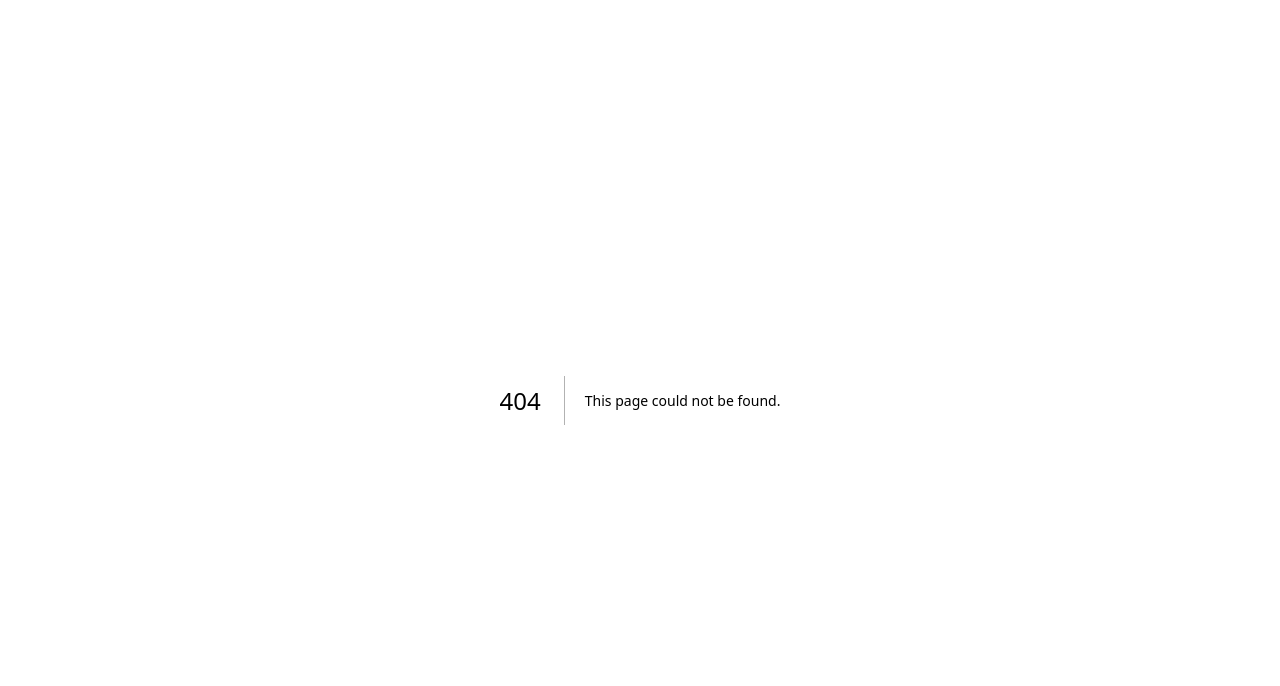
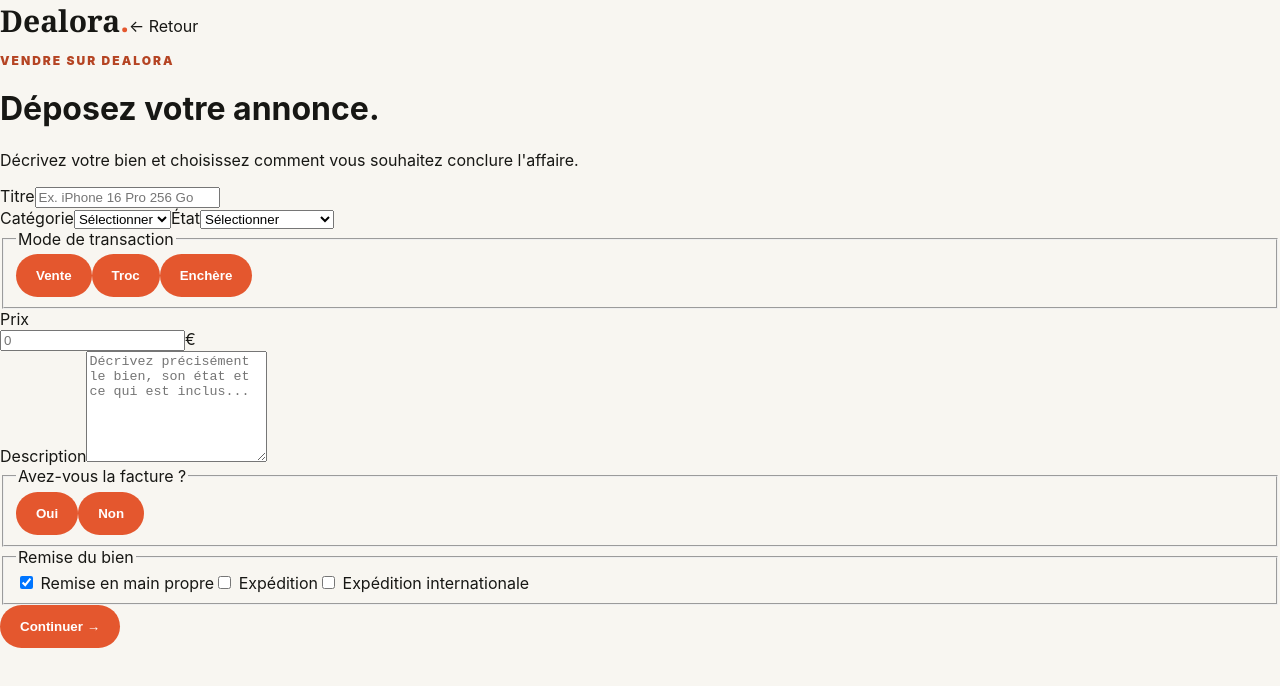
Before and after one commit to fabricedinalle-cell/Dealora-, a Next.js app: page /vendre in a window 1280 px wide. Before the commit this address had no page. Shown: the top 686 px of the page. Built offline with nearby package versions, Linux system fonts and the light colour scheme.

Commit message:
Add listing creation flow

```diff
--- /dev/null
+++ b/app/vendre/page.js
@@ -0,0 +1,22 @@
+'use client'
+import { useState } from 'react'
+import { categories, validateListing } from '../../lib/marketplace'
+
+const initial = { title:'', category:'', mode:'buy', price:'', description:'', condition:'', hasInvoice:null, delivery:['pickup'], international:false }
+
+export default function SellPage(){
+ const [form,setForm]=useState(initial); const [errors,setErrors]=useState({}); const [sent,setSent]=useState(false)
+ const set=(key,value)=>setForm(v=>({...v,[key]:value}))
+ const toggleDelivery=value=>set('delivery',form.delivery.includes(value)?form.delivery.filter(x=>x!==value):[...form.delivery,value])
+ function submit(e){e.preventDefault();const next=validateListing(form);setErrors(next);if(!Object.keys(next).length)setSent(true)}
+ if(sent)return <main className="formPage"><section className="success"><b>✓</b><h1>Annonce prête.</h1><p>Le formulaire fonctionne. La prochaine étape connectera sa publication au compte utilisateur et à la base de données.</p><a className="primaryLink" href="/">Retour à Dealora</a></section></main>
+ return <main className="formPage"><header className="simpleNav"><a className="logo" href="/">Dealora<span>.</span></a><a href="/">← Retour</a></header><form className="listingForm" onSubmit={submit}><p className="eyebrow">VENDRE SUR DEALORA</p><h1>Déposez votre annonce.</h1><p className="formIntro">Décrivez votre bien et choisissez comment vous souhaitez conclure l'affaire.</p>
+ <label>Titre<input value={form.title} onChange={e=>set('title',e.target.value)} placeholder="Ex. iPhone 16 Pro 256 Go"/>{errors.title&&<small>{errors.title}</small>}</label>
+ <div className="two"><label>Catégorie<select value={form.category} onChange={e=>set('category',e.target.value)}><option value="">Sélectionner</option>{categories.map(x=><option key={x}>{x}</option>)}</select>{errors.category&&<small>{errors.category}</small>}</label><label>État<select value={form.condition} onChange={e=>set('condition',e.target.value)}><option value="">Sélectionner</option><option>Neuf</option><option>Comme neuf</option><option>Très bon état</option><option>Bon état</option><option>À rénover / réparer</option></select>{errors.condition&&<small>{errors.condition}</small>}</label></div>
+ <fieldset><legend>Mode de transaction</legend><div className="choiceRow">{[['buy','Vente'],['swap','Troc'],['auction','Enchère']].map(([v,l])=><button type="button" className={form.mode===v?'selected':'choice'} onClick={()=>set('mode',v)} key={v}>{l}</button>)}</div></fieldset>
+ {form.mode!=='swap'&&<label>{form.mode==='auction'?'Prix de départ':'Prix'}<div className="money"><input type="number" min="0" value={form.price} onChange={e=>set('price',e.target.value)} placeholder="0"/><span>€</span></div>{errors.price&&<small>{errors.price}</small>}</label>}
+ <label>Description<textarea rows="7" value={form.description} onChange={e=>set('description',e.target.value)} placeholder="Décrivez précisément le bien, son état et ce qui est inclus..."/>{errors.description&&<small>{errors.description}</small>}</label>
+ <fieldset><legend>Avez-vous la facture ?</legend><div className="choiceRow"><button type="button" className={form.hasInvoice===true?'selected':'choice'} onClick={()=>set('hasInvoice',true)}>Oui</button><button type="button" className={form.hasInvoice===false?'selected':'choice'} onClick={()=>set('hasInvoice',false)}>Non</button></div>{errors.hasInvoice&&<small>{errors.hasInvoice}</small>}</fieldset>
+ <fieldset><legend>Remise du bien</legend><div className="checks"><label><input type="checkbox" checked={form.delivery.includes('pickup')} onChange={()=>toggleDelivery('pickup')}/> Remise en main propre</label><label><input type="checkbox" checked={form.delivery.includes('shipping')} onChange={()=>toggleDelivery('shipping')}/> Expédition</label><label><input type="checkbox" checked={form.international} onChange={e=>set('international',e.target.checked)}/> Expédition internationale</label></div>{errors.delivery&&<small>{errors.delivery}</small>}</fieldset>
+ <button className="submit" type="submit">Continuer →</button></form></main>
+}
```
